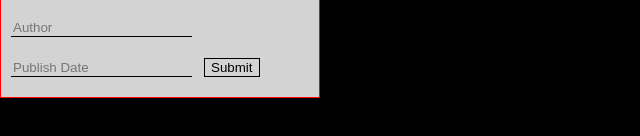
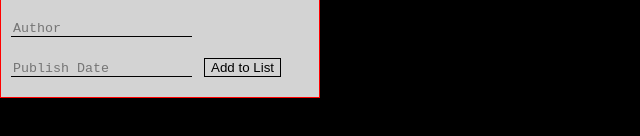
Before and after one commit to aetweedie/books, a plain HTML site: page index.html in a window 1280 px wide. Shown: the part 582-718 px from the top of the page, 0-640 px from the left. Drawn offline with nearby package versions, Linux system fonts and the light colour scheme.

Commit message:
Finished

```diff
--- a/index.html
+++ b/index.html
@@ -17,7 +17,7 @@
         <input type="textarea" name="description" placeholder="Description">
         <input type="text" name="author" placeholder="Author">
         <input type="text" name="publish" placeholder="Publish Date">
-        <input type="submit" name="submit" placeholder="Add to list" id="submitter">
+        <input type="submit" name="submit" placeholder="Add to list" id="submitter" value="Add to List">
       </form>
     </div>
     <ol class="details">
--- a/style.css
+++ b/style.css
@@ -100,3 +100,11 @@ input {
 input[type="submit"] {
 	border: 1px solid black;
 }
+
+::-webkit-input-placeholder {
+	font-family: monospace;
+}
+
+::-webkit-input-value {
+	font-family: monospace;
+}
```
